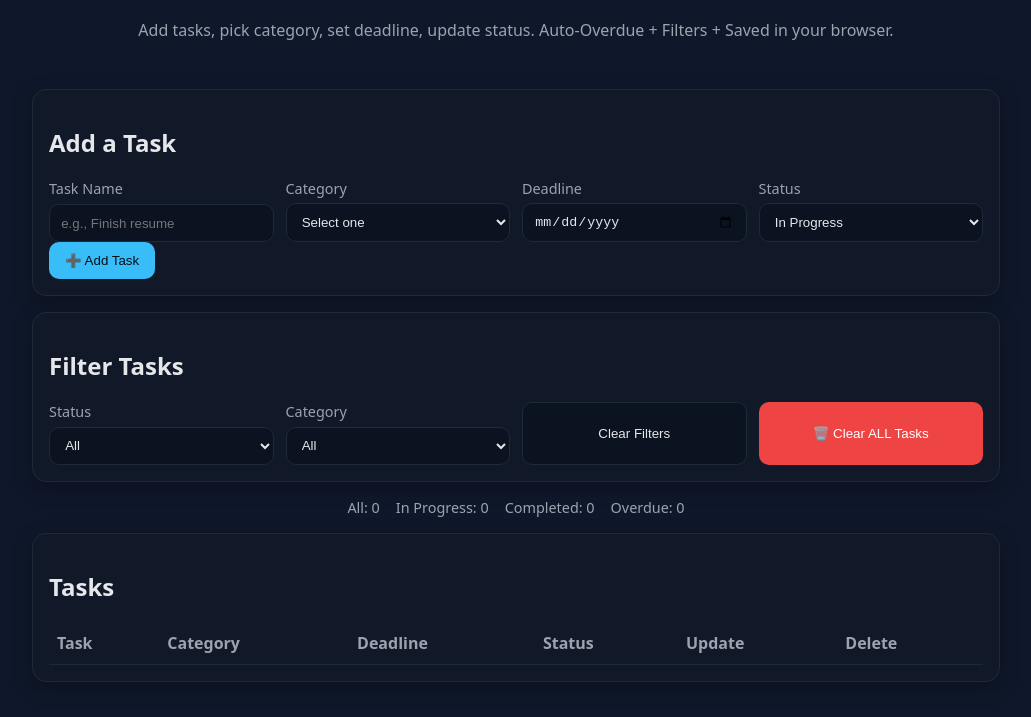
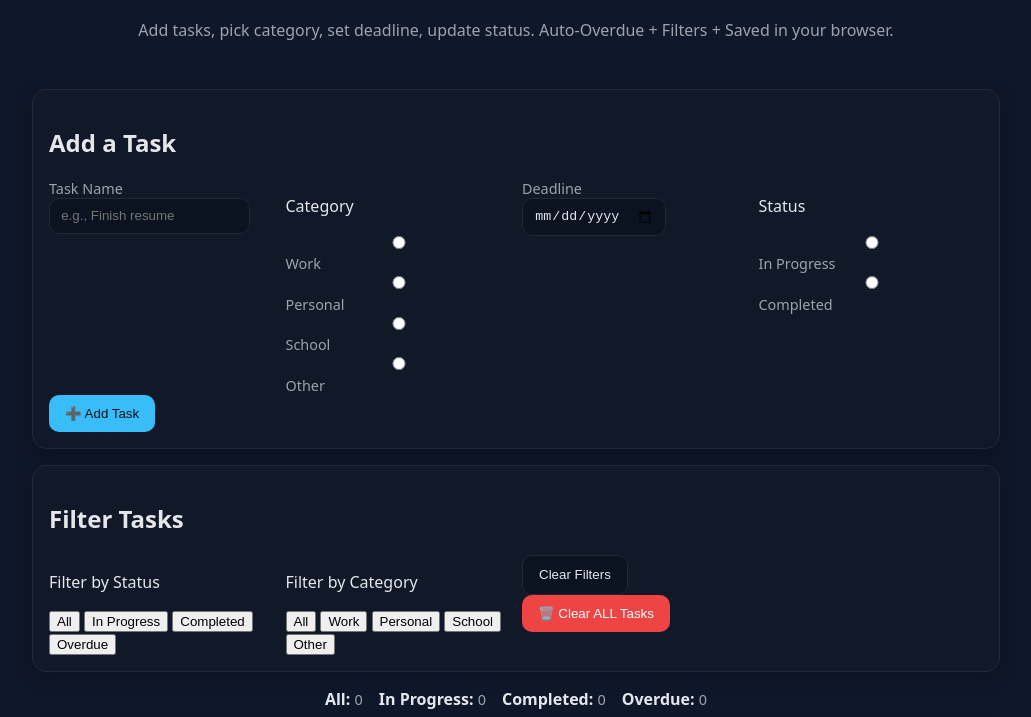
Before and after one commit to tiagolson-ux/SBA-Task-Management-App, a plain HTML site: page index.html in a window 1280 px wide. Shown: the part 83-800 px from the top of the page, without its empty margins (124-1155 px from the left). Drawn offline with Linux system fonts and the light colour scheme; a script that the page names is missing.

Commit message:
Refactor task form and filter sections
Refactored task form and filter sections for improved usability and structure. Updated input types and added radio buttons for category selection.

```diff
--- a/index.html
+++ b/index.html
@@ -7,86 +7,182 @@
     <title>Task Manager (by-TN)</title>
 
     <link rel="stylesheet" href="style.css" />
-
     <script src="app.js" defer></script>
   </head>
   <body>
     <header class="app-header">
       <h1> Task Manager <span class="tiny">(by-TN)</span></h1>
-      <p class="subtitle">Add tasks, pick category, set deadline, update status. Auto-Overdue + Filters + Saved in your browser.</p>
+      <p class="subtitle">
+        Add tasks, pick category, set deadline, update status. Auto-Overdue + Filters + Saved in your browser.
+      </p>
     </header>
 
     <main class="container">
+
       <section class="card">
         <h2>Add a Task</h2>
+
         <form id="task-form">
           <div class="grid">
-            <label>Task Name
-              <input id="taskName" type="text" placeholder="e.g., Finish resume" required />
-            </label>
 
-            <label>Category
-              <select id="category" required>
-                <option value="" disabled selected>Select one</option>
-                <option>Work</option>
-                <option>Personal</option>
-                <option>School</option>
-                <option>Other</option>
-              </select>
-            </label>
+            <!-- Task Name -->
+            <div class="field">
+              <label for="taskName" class="field-label">Task Name</label>
+              <div class="field-control">
+                <input
+                  id="taskName"
+                  type="text"
+                  placeholder="e.g., Finish resume"
+                  required
+                />
+              </div>
+            </div>
 
-            <label>Deadline
-              <input id="deadline" type="date" required />
-            </label>
+            <!-- Category (radio buttonss) -->
+            <div class="field">
+              <p class="field-label">Category</p>
+              <div class="field-control category-group" id="categoryGroup">
+                <label class="choice">
+                  <input type="radio" name="category" value="Work" required />
+                  <span>Work</span>
+                </label>
+                <label class="choice">
+                  <input type="radio" name="category" value="Personal" />
+                  <span>Personal</span>
+                </label>
+                <label class="choice">
+                  <input type="radio" name="category" value="School" />
+                  <span>School</span>
+                </label>
+                <label class="choice">
+                  <input type="radio" name="category" value="Other" />
+                  <span>Other</span>
+                </label>
+              </div>
+            </div>
 
-            <label>Status
-              <select id="status" required>
-                <option>In Progress</option>
-                <option>Completed</option>
-              </select>
-            </label>
+            <!-- Deadline -->
+            <div class="field">
+              <label for="deadline" class="field-label">Deadline</label>
+              <div class="field-control">
+                <input id="deadline" type="date" required />
+              </div>
+            </div>
+
+
+            <div class="field">
+              <p class="field-label">Status</p>
+              <div class="field-control status-group" id="statusGroup">
+                <label class="choice">
+                  <input
+                    type="radio"
+                    name="status"
+                    value="In Progress"
+                    required
+                  />
+                  <span>In Progress</span>
+                </label>
+                <label class="choice">
+                  <input type="radio" name="status" value="Completed" />
+                  <span>Completed</span>
+                </label>
+              </div>
+            </div>
           </div>
 
-          <button id="addTaskBtn" class="btn primary" type="submit">➕ Add Task</button>
+          <div class="form-actions">
+            <button id="addTaskBtn" class="btn primary" type="submit">
+              ➕ Add Task
+            </button>
+          </div>
         </form>
       </section>
 
+      <!-- ================= Filter Tasks Card ================= -->
       <section class="card">
         <h2>Filter Tasks</h2>
+
         <div class="grid">
-          <label>Status
-            <select id="filterStatus">
-              <option value="All" selected>All</option>
-              <option>In Progress</option>
-              <option>Completed</option>
-              <option>Overdue</option>
-            </select>
-          </label>
 
-          <label>Category
-            <select id="filterCategory">
-              <option value="All" selected>All</option>
-              <option>Work</option>
-              <option>Personal</option>
-              <option>School</option>
-              <option>Other</option>
-            </select>
-          </label>
+          <!-- Filter by Status -->
+          <div class="field">
+            <p class="field-label">Filter by Status</p>
+            <div class="field-control filter-group" id="filterStatusGroup">
+              <button type="button" class="chip chip-active" data-status="All">
+                All
+              </button>
+              <button type="button" class="chip" data-status="In Progress">
+                In Progress
+              </button>
+              <button type="button" class="chip" data-status="Completed">
+                Completed
+              </button>
+              <button type="button" class="chip" data-status="Overdue">
+                Overdue
+              </button>
+            </div>
+          </div>
 
-          <button id="clearFiltersBtn" class="btn">Clear Filters</button>
-          <button id="clearAllBtn" class="btn danger">🗑️ Clear ALL Tasks</button>
+
+          <div class="field">
+            <p class="field-label">Filter by Category</p>
+            <div class="field-control filter-group" id="filterCategoryGroup">
+              <button type="button" class="chip chip-active" data-category="All">
+                All
+              </button>
+              <button type="button" class="chip" data-category="Work">
+                Work
+              </button>
+              <button type="button" class="chip" data-category="Personal">
+                Personal
+              </button>
+              <button type="button" class="chip" data-category="School">
+                School
+              </button>
+              <button type="button" class="chip" data-category="Other">
+                Other
+              </button>
+            </div>
+          </div>
+
+          <!-- Filter Buttons -->
+          <div class="field">
+            <div class="field-control filter-actions">
+              <button id="clearFiltersBtn" class="btn" type="button">
+                Clear Filters
+              </button>
+              <button id="clearAllBtn" class="btn danger" type="button">
+                🗑️ Clear ALL Tasks
+              </button>
+            </div>
+          </div>
         </div>
       </section>
 
 
       <section class="counts">
-        <span id="countAll">All: 0</span>
-        <span id="countInProgress">In Progress: 0</span>
-        <span id="countCompleted">Completed: 0</span>
-        <span id="countOverdue">Overdue: 0</span>
+        <div class="count-box" id="countAllBox">
+          <strong>All:</strong>
+          <span class="count-number count-all">0</span>
+        </div>
+
+        <div class="count-box" id="countInProgressBox">
+          <strong>In Progress:</strong>
+          <span class="count-number count-in-progress">0</span>
+        </div>
+
+        <div class="count-box" id="countCompletedBox">
+          <strong>Completed:</strong>
+          <span class="count-number count-completed">0</span>
+        </div>
+
+        <div class="count-box" id="countOverdueBox">
+          <strong>Overdue:</strong>
+          <span class="count-number count-overdue">0</span>
+        </div>
       </section>
 
-
+      <!-- ================= Tasks Table ================= -->
       <section class="card">
         <h2>Tasks</h2>
         <div class="table-wrap">
```
